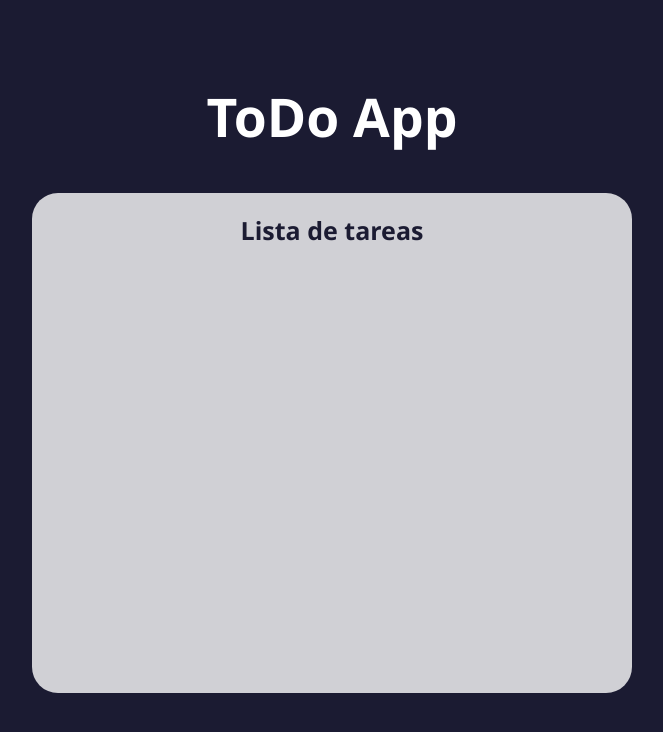
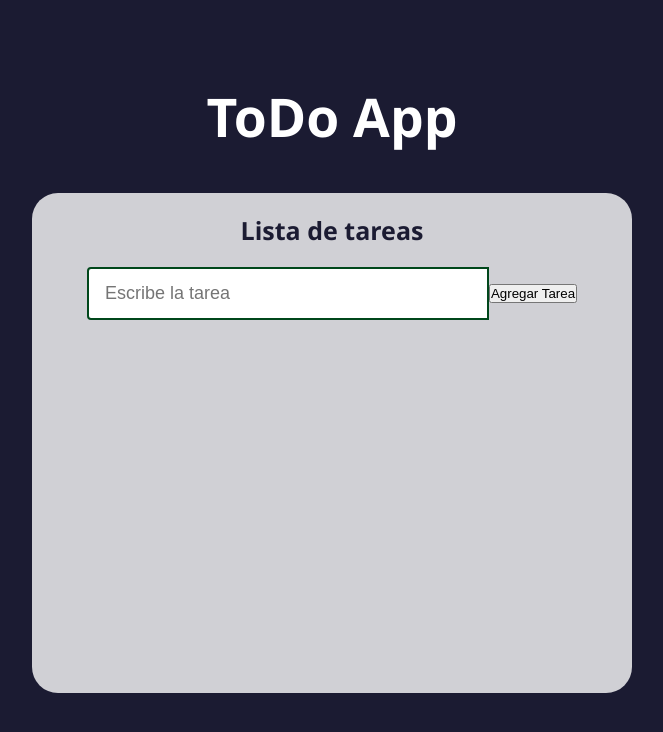
Before and after one commit to juanse-morales/todo-react-app, a React (Create React App) app: page / in a window 1280 px wide. Shown: the top 732 px of the page, without its empty margins (308-971 px from the left). Built offline with nearby package versions, Linux system fonts and the light colour scheme.

Commit message:
CUSTOM: Styling form

```diff
--- a/src/components/ToDoForm.css
+++ b/src/components/ToDoForm.css
@@ -0,0 +1,18 @@
+.form-main-container {
+}
+
+.task-form {
+  display: flex;
+  justify-content: center;
+  align-items: center;
+}
+
+.task-name-input {
+  width: 350px;
+  font-size: 18px;
+  background-color: white;
+  padding: 14px 32px 14px 16px;
+  border-radius: 4px 0 0 4px;
+  border: 2px solid #00471b;
+  outline: none;
+}
--- a/src/components/ToDoForm.js
+++ b/src/components/ToDoForm.js
@@ -3,8 +3,18 @@ import './ToDoForm.css';
 
 const ToDoForm = () => {
   return (
-    <div>
-
+    <div className='form-main-container'>
+      <form className='task-form'>
+        <input
+          className='task-name-input'
+          type='text'
+          placeholder='Escribe la tarea'
+          name='task-name'
+        />
+        <button className='task-button'>
+          Agregar Tarea
+        </button>
+      </form>
     </div>
   );
 };
```
